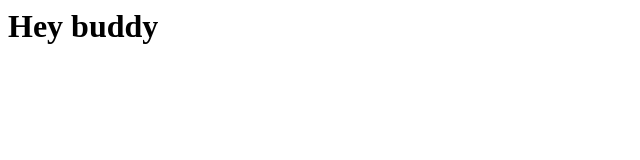
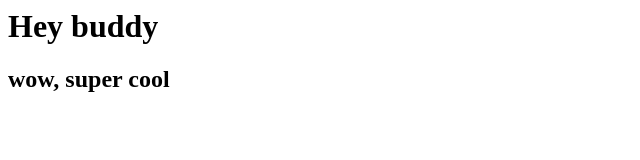
Before and after one commit to ltwiggs/example, a plain HTML site: page index.html in a window 1280 px wide. Shown: the whole page, without its empty margins (0-640 px from the left). Drawn offline with Linux system fonts and the light colour scheme.

Commit message:
added h2 tag

```diff
--- a/index.html
+++ b/index.html
@@ -1 +1,3 @@
 <h1>Hey buddy</h1>
+
+<h2>wow, super cool</h2>
```
